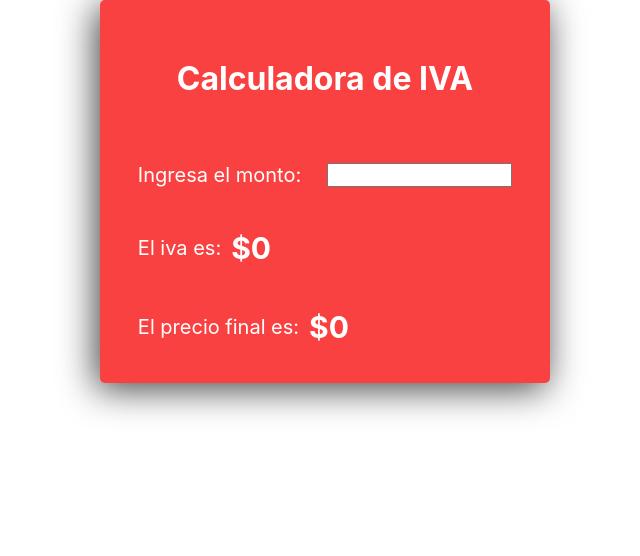
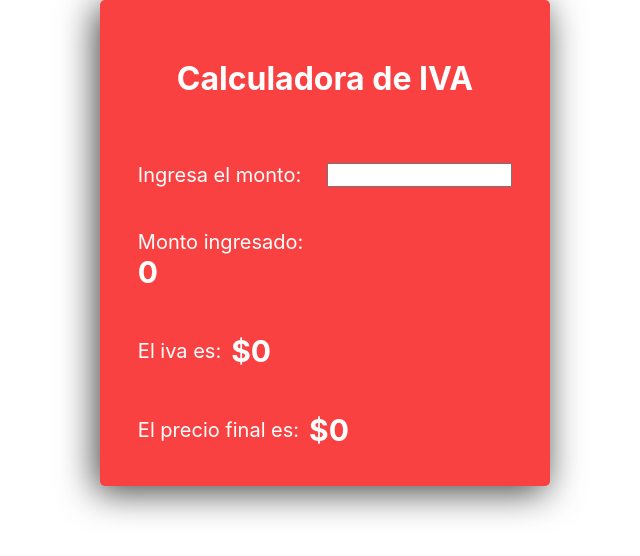
Before and after one commit to 4cidkid/calculadoradeiva, a React (Create React App) app: page / in a window 1280 px wide. Shown: the top 556 px of the page, without its empty margins (315-955 px from the left). Built offline with nearby package versions, Linux system fonts and the light colour scheme.

Commit message:
added a new div containing the entered input with formated number (in CLP format) and added a conditional statement about if the input entered is nothing then, don't display the div

```diff
--- a/src/Components/Calculadora/Calculadora.js
+++ b/src/Components/Calculadora/Calculadora.js
@@ -4,6 +4,8 @@ import "./Calculadora.css";
 export default function Calculadora() {
   const [monto, setMonto] = useState(0);
   const [finalPrice, setfinalPrice] = useState(0);
+  const [show, setShow] = useState(false)
+  const [finput, setfInput] = useState(0)
   function validateInput(e) {
     e.target.value = e.target.value
       .replace(/[^0-9.]/g, "")
@@ -12,11 +14,20 @@ export default function Calculadora() {
       e.target.value = 0;
     }
   }
+  function returnInputFormated(e){
+    return(new Intl.NumberFormat('es-CL', {currency: 'CLP', style: 'currency'}).format(e));
+  }
   function formatNumber(num) {
     let numberFormated = num;
     return(new Intl.NumberFormat('es-CL', {currency: 'CLP', style: 'currency'}).format(numberFormated));
   }
   function calculateIva(e) {
+    if(e.target.value.length !== 0){
+        setShow(true)
+        setfInput(returnInputFormated(e.target.value))
+    }else{
+        setShow(false)
+    }
     if (e.target.value < 0) {
       setMonto(0);
       finalPrice(0);
@@ -44,6 +55,10 @@ export default function Calculadora() {
             onInput={validateInput}
           />
         </div>
+        <div className={show==true ? 'result displayme' : 'dontdisplayme'}>
+          <label>Monto ingresado:</label>
+          <h2 style={{ margin: "0px" }}>{finput}</h2>
+        </div>
         <div className="result">
           <label>El iva es:</label>
           <h2 style={{ margin: "0px" }}>{monto ? monto : '$0'}</h2>
```
